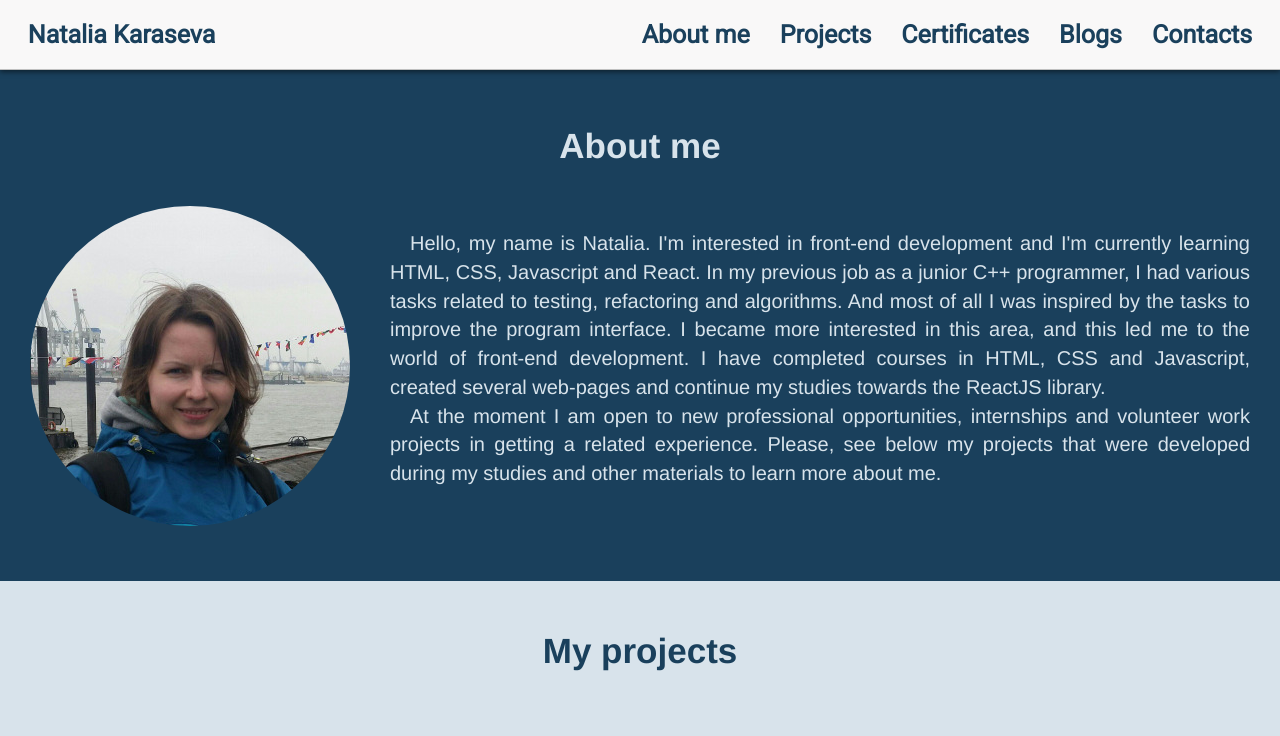
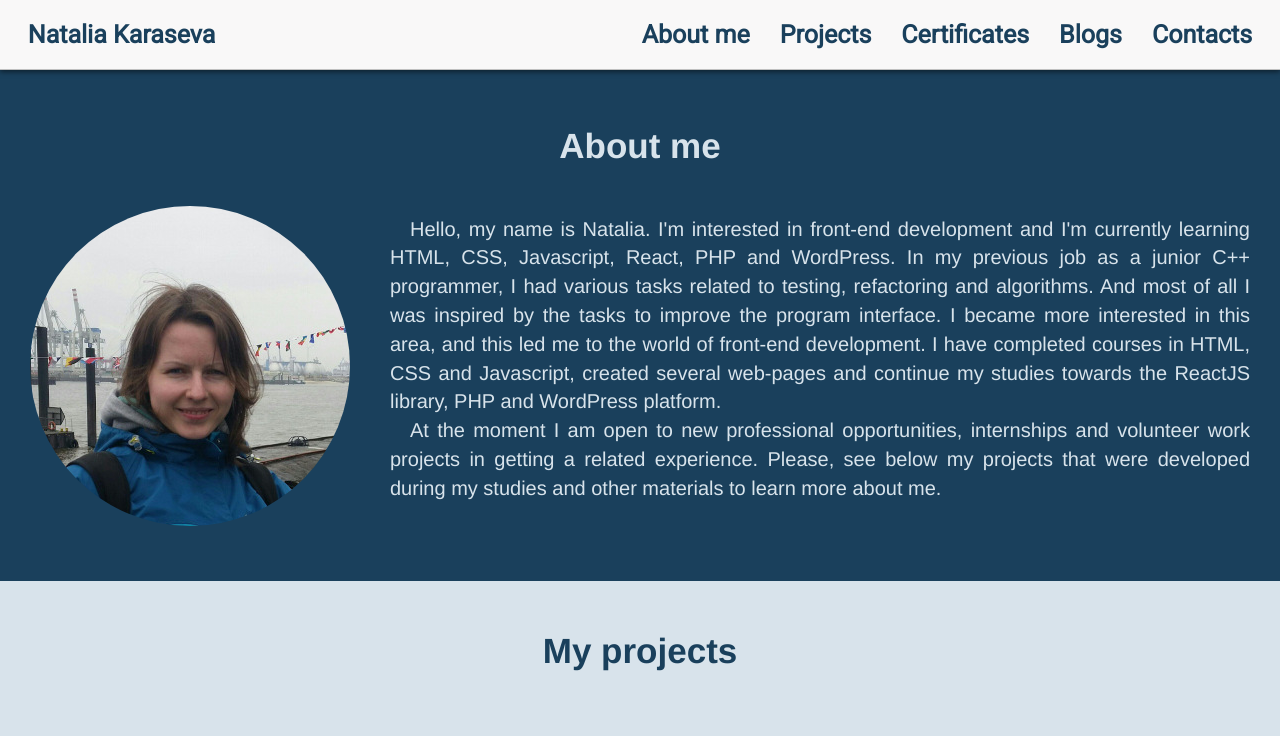
Before and after one commit to nat-k-dev/natkdev.com, a React (Create React App) app: page / in a window 1280 px wide. Shown: the top 736 px of the page. Built offline with nearby package versions, Linux system fonts and the light colour scheme.

Commit message:
fix about me description

```diff
--- a/src/components/home/main/about-me/aboutMe.js
+++ b/src/components/home/main/about-me/aboutMe.js
@@ -7,7 +7,7 @@ function AboutMe() {
         <div className="subsection__aboutme">
           <img className="aboutme__photo" src="me.jpg" alt="website developer" />
           <article className="aboutme__text">
-            <p className="aboutme__paragraph">Hello, my name is Natalia. I'm interested in front-end development and I'm currently learning HTML, CSS, Javascript and React. In my previous job as a junior C++ programmer, I had various tasks related to testing, refactoring and algorithms. And most of all I was inspired by the tasks to improve the program interface. I became more interested in this area, and this led me to the world of front-end development. I have completed courses in HTML, CSS and Javascript, created several web-pages and continue my studies towards the ReactJS library.</p>
+            <p className="aboutme__paragraph">Hello, my name is Natalia. I'm interested in front-end development and I'm currently learning HTML, CSS, Javascript, React, PHP and WordPress. In my previous job as a junior C++ programmer, I had various tasks related to testing, refactoring and algorithms. And most of all I was inspired by the tasks to improve the program interface. I became more interested in this area, and this led me to the world of front-end development. I have completed courses in HTML, CSS and Javascript, created several web-pages and continue my studies towards the ReactJS library, PHP and WordPress platform.</p>
             <p className="aboutme__paragraph">At the moment I am open to new professional opportunities, internships and volunteer work projects in getting a related experience. Please, see below my projects that were developed during my studies and other materials to learn more about me.</p>
           </article>
         </div>
```
